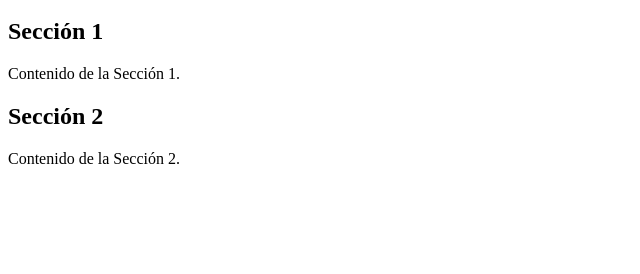
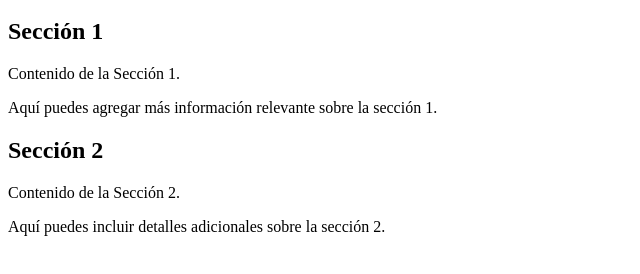
Before and after one commit to Mafesita2004/Proyecto-Juan-Sebastian-Madrid, a plain HTML site: page EjercicioNo1.html in a window 1280 px wide. Shown: the part 118-392 px from the top of the page, without its empty margins (0-640 px from the left). Drawn offline with Linux system fonts and the light colour scheme.

Commit message:
Versión página V1

```diff
--- a/EjercicioNo1.html
+++ b/EjercicioNo1.html
@@ -18,10 +18,13 @@
     <section id="seccion1">
         <h2>Sección 1</h2>
         <p>Contenido de la Sección 1.</p>
+        <p>Aquí puedes agregar más información relevante sobre la sección 1.</p>
     </section>
     <section id="seccion2">
         <h2>Sección 2</h2>
         <p>Contenido de la Sección 2.</p>
+        <p>Aquí puedes incluir detalles adicionales sobre la sección 2.</p>
     </section>
+
 </body>
 </html>
```
